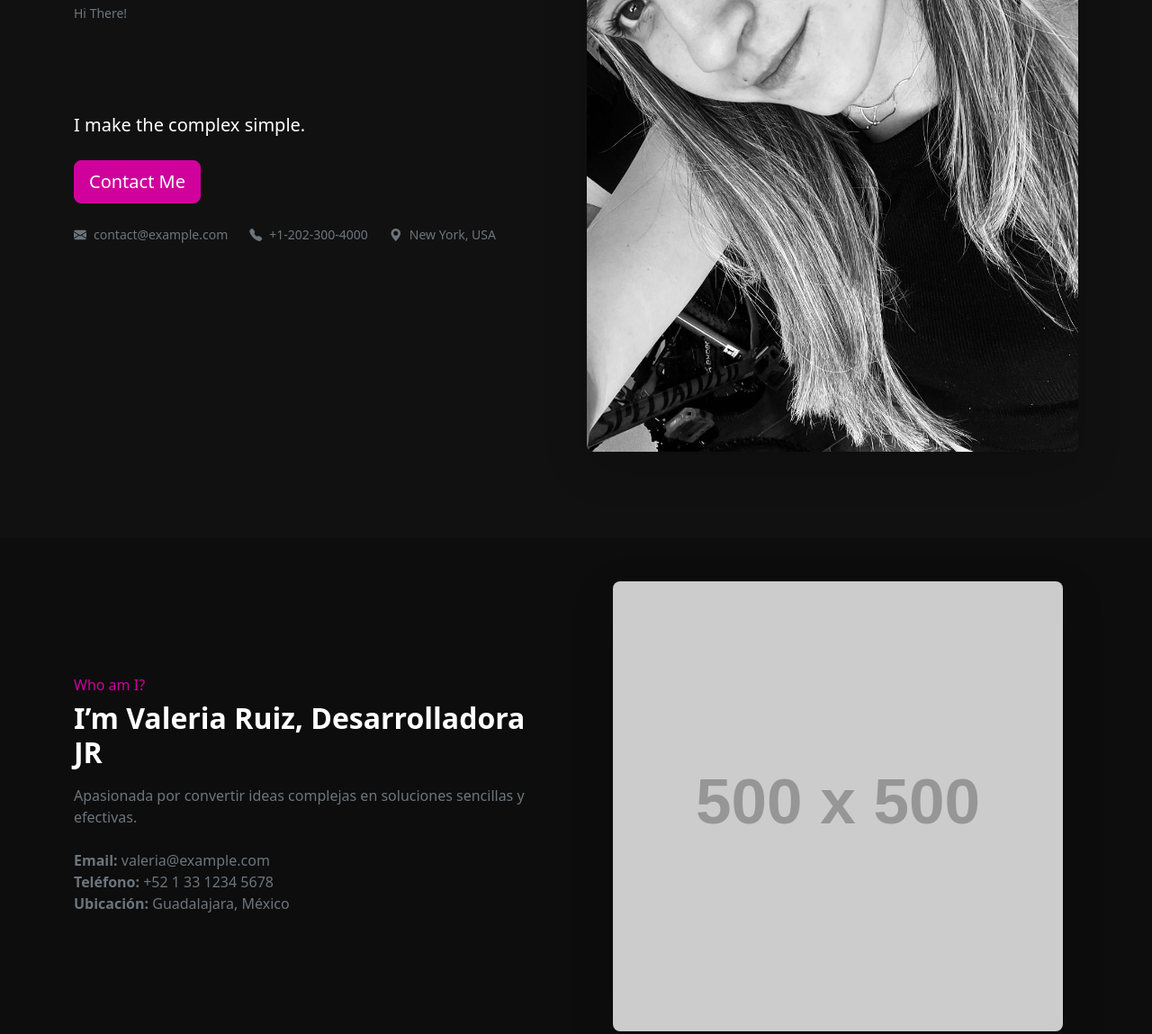
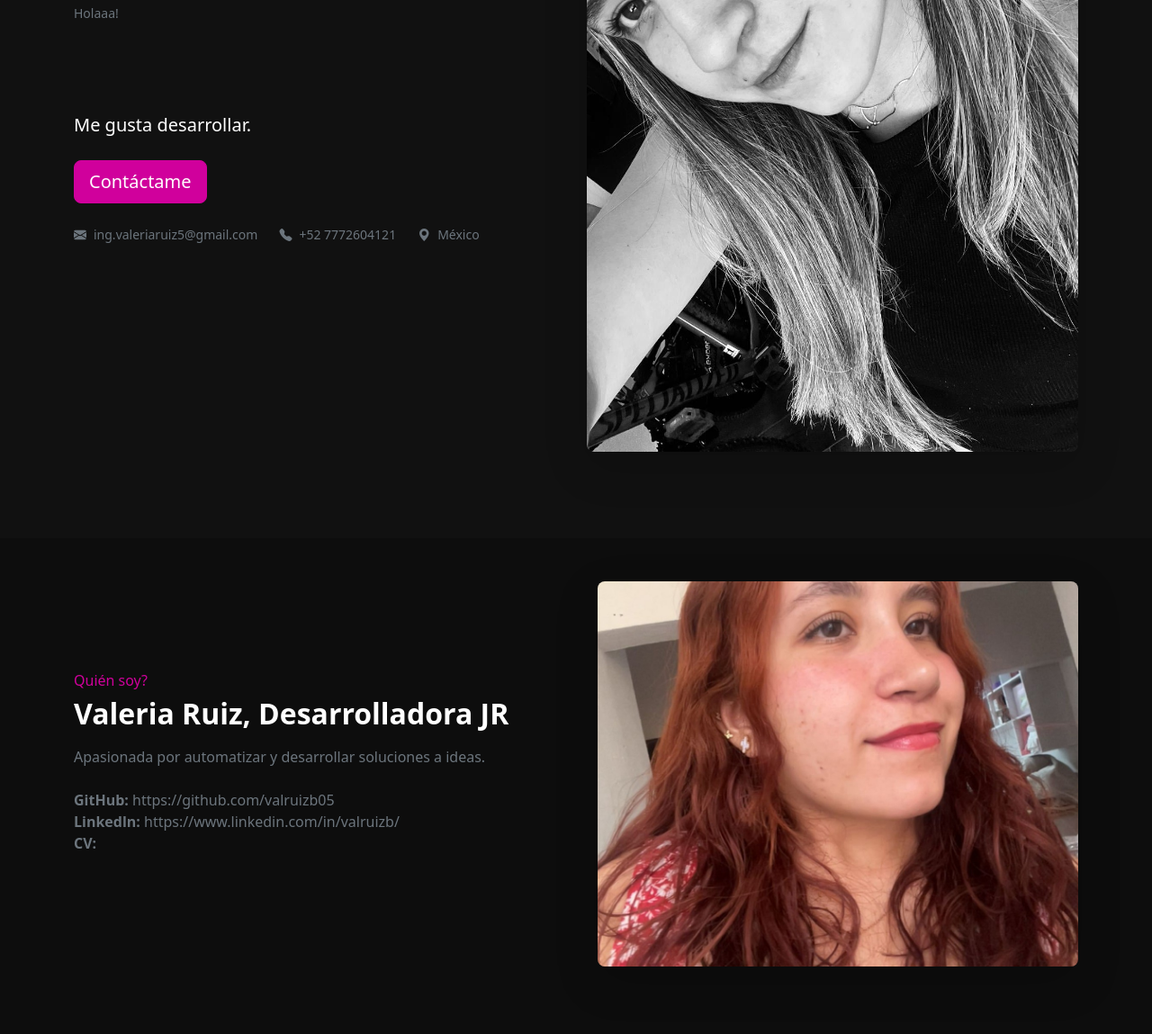
Before and after one commit to valruizb05/portafolio, a plain HTML site: page index.html in a window 1280 px wide. Shown: the part 379-1528 px from the top of the page at 90% size. Drawn offline with nearby package versions, Linux system fonts and the light colour scheme; placeholder pictures from the web are drawn by us.

Commit message:
UPDATE INF

```diff
--- a/index.html
+++ b/index.html
@@ -7,7 +7,7 @@
   <title>Valeria Ruiz</title>
 
   <!-- Favicon -->
-  <link rel="icon" href="favicon.ico" type="image/x-icon">
+  <link rel="icon" href="woman.png" type="image/x-icon">
 
   <!-- Bootstrap CSS y Bootstrap Icons -->
   <link href="https://cdn.jsdelivr.net/npm/bootstrap@5.3.3/dist/css/bootstrap.min.css" rel="stylesheet">
@@ -23,7 +23,7 @@
   <!-- Navbar fija -->
   <nav class="navbar navbar-expand-lg navbar-dark bg-dark fixed-top">
     <div class="container">
-      <a class="navbar-brand fw-bold fs-5" href="#">THEPRO</a>
+      <a class="navbar-brand fw-bold fs-5" href="#"></a>
       <button class="navbar-toggler" type="button" data-bs-toggle="collapse" data-bs-target="#navbarNav" aria-controls="navbarNav" aria-expanded="false" aria-label="Toggle navigation">
         <span class="navbar-toggler-icon"></span>
       </button>
@@ -42,15 +42,15 @@
     <div class="container py-5">
       <div class="row align-items-center">
         <div class="col-lg-6 text-center text-lg-start mb-4 mb-lg-0">
-          <p class="small text-secondary mb-2">Hi There!</p>
+          <p class="small text-secondary mb-2">Holaaa!</p>
           <h1 class="display-4 fw-bold mb-2"><span id="typewriter-main"></span></h1>
           <h2 class="h4 fw-normal mb-4"><span id="typewriter-sub"></span></h2>
-          <p class="lead mb-4">I make the complex simple.</p>
-          <a href="#contacto" class="btn btn-success btn-lg mb-4">Contact Me</a>
+          <p class="lead mb-4">Me gusta desarrollar.</p>
+          <a href="#contacto" class="btn btn-success btn-lg mb-4">Contáctame</a>
           <div class="d-flex flex-column flex-md-row gap-4 small text-secondary">
-            <div><i class="bi bi-envelope-fill me-2"></i>contact@example.com</div>
-            <div><i class="bi bi-telephone-fill me-2"></i>+1-202-300-4000</div>
-            <div><i class="bi bi-geo-alt-fill me-2"></i>New York, USA</div>
+            <div><i class="bi bi-envelope-fill me-2"></i>ing.valeriaruiz5@gmail.com</div>
+            <div><i class="bi bi-telephone-fill me-2"></i>+52 7772604121</div>
+            <div><i class="bi bi-geo-alt-fill me-2"></i>México</div>
           </div>
         </div>
         <div class="col-lg-6 text-center">
@@ -64,17 +64,17 @@
   <section id="about" class="container py-5 text-white">
     <div class="row align-items-center g-5">
       <div class="col-md-6 text-center text-md-start">
-        <h6 class="text-success">Who am I?</h6>
-        <h2 class="fw-bold mb-3">I’m Valeria Ruiz, Desarrolladora JR</h2>
-        <p class="text-secondary mb-4">Apasionada por convertir ideas complejas en soluciones sencillas y efectivas.</p>
+        <h6 class="text-success">Quién soy?</h6>
+        <h2 class="fw-bold mb-3">Valeria Ruiz, Desarrolladora JR</h2>
+        <p class="text-secondary mb-4">Apasionada por automatizar y desarrollar soluciones a ideas.</p>
         <ul class="list-unstyled text-secondary mb-4">
-          <li><strong>Email:</strong> valeria@example.com</li>
-          <li><strong>Teléfono:</strong> +52 1 33 1234 5678</li>
-          <li><strong>Ubicación:</strong> Guadalajara, México</li>
+          <li><strong>GitHub:</strong> https://github.com/valruizb05</li>
+          <li><strong>Linkedln:</strong> https://www.linkedin.com/in/valruizb/</li>
+          <li><strong>CV:</strong> </li>
         </ul>
       </div>
       <div class="col-md-6 text-center">
-        <img src="https://placehold.co/500x500" alt="Valeria Ruiz" class="img-fluid rounded-3 shadow-lg">
+        <img src="VALE2.jpg" alt="Valeria Ruiz" class="img-fluid rounded-3 shadow-lg">
       </div>
     </div>
   </section>
@@ -151,10 +151,6 @@
               <i class="bi bi-database-fill-gear fs-1 mb-3 text-success"></i>
               <h5>SQL</h5>
             </div>
-            <div class="carousel-item text-center">
-              <i class="bi bi-figma fs-1 mb-3 text-success"></i>
-              <h5>Figma</h5>
-            </div>
           </div>
           <button class="carousel-control-prev contacto" type="button" data-bs-target="#carouselTecnologias" data-bs-slide="prev">
             <span class="carousel-control-prev-icon contacto" aria-hidden="true"></span>
```
Also changed, not shown: VALE2.jpg (added), 1 other file.
